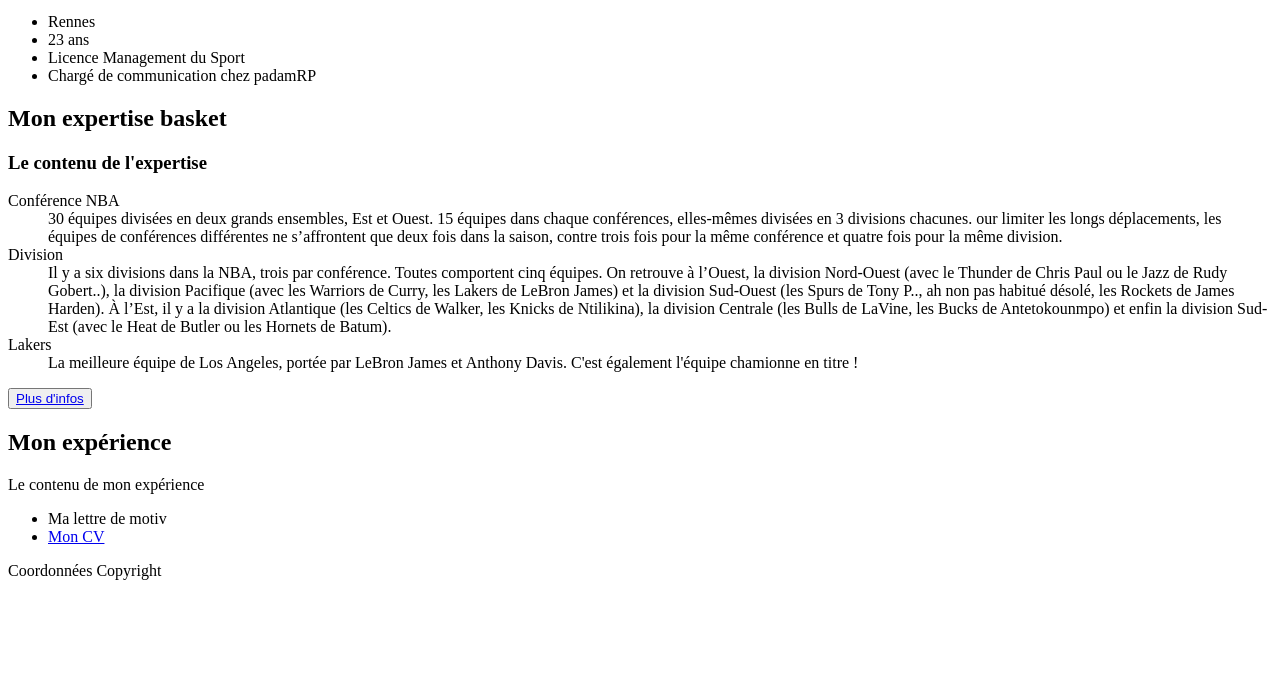
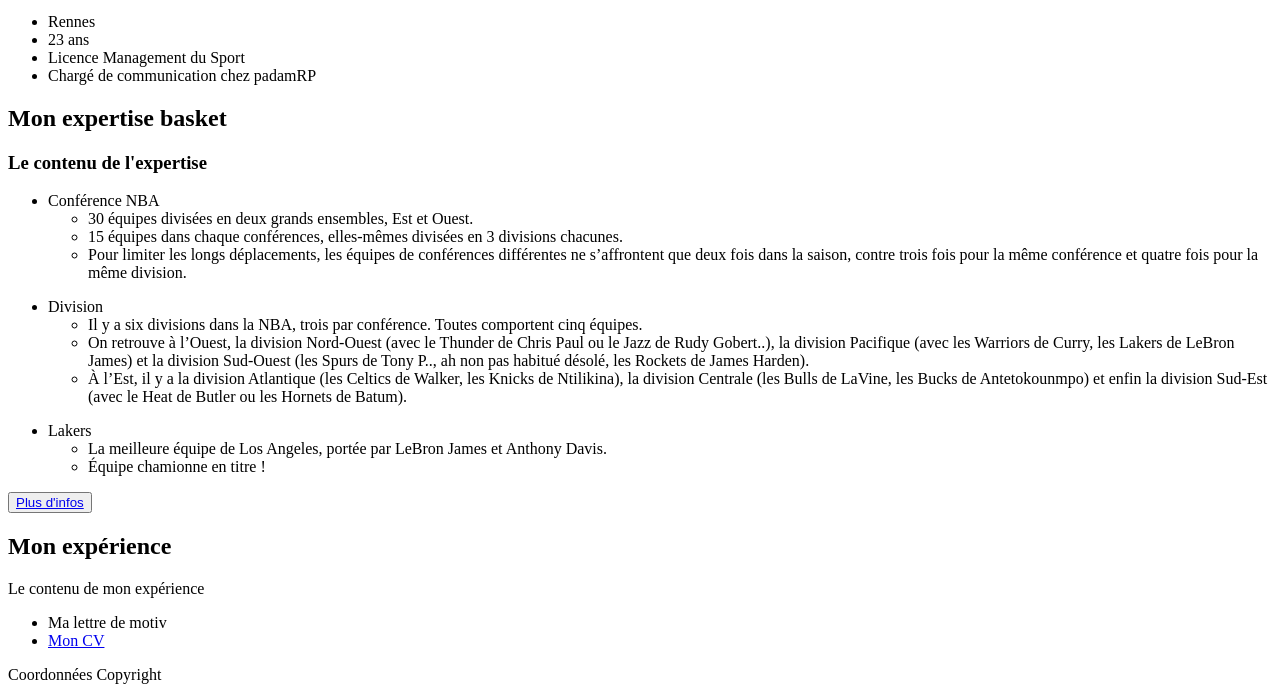
Before and after one commit to Quentin-Leray/mds-frontend-2020, a plain HTML site: page Index.html in a window 1280 px wide. Shown: the part 186-878 px from the top of the page. Before the commit the page ends 800 px from the top, so only its background shows below. Drawn offline with Linux system fonts and the light colour scheme.

Commit message:
Add files via upload

```diff
--- a/Index.html
+++ b/Index.html
@@ -23,12 +23,24 @@
 		<h2> Mon expertise basket</h2>
 		<h3>Le contenu de l'expertise</h3>
 		<dl>
-			<dt>Conférence NBA</dt>
-			<dd>30 équipes divisées en deux grands ensembles, Est et Ouest. 15 équipes dans chaque conférences, elles-mêmes divisées en 3 divisions chacunes. our limiter les longs déplacements, les équipes de conférences différentes ne s’affrontent que deux fois dans la saison, contre trois fois pour la même conférence et quatre fois pour la même division.</dd>
-			<dt>Division</dt>
-			<dd>Il y a six divisions dans la NBA, trois par conférence. Toutes comportent cinq équipes. On retrouve à l’Ouest, la division Nord-Ouest (avec le Thunder de Chris Paul ou le Jazz de Rudy Gobert..), la division Pacifique (avec les Warriors de Curry, les Lakers de LeBron James) et la division Sud-Ouest (les Spurs de Tony P.., ah non pas habitué désolé, les Rockets de James Harden). À l’Est, il y a la division Atlantique (les Celtics de Walker, les Knicks de Ntilikina), la division Centrale (les Bulls de LaVine, les Bucks de Antetokounmpo) et enfin la division Sud-Est (avec le Heat de Butler ou les Hornets de Batum).</dd>
-			<dt>Lakers</dt>
-			<dd>La meilleure équipe de Los Angeles, portée par LeBron James et Anthony Davis. C'est également l'équipe chamionne en titre !</dd>
+			<ul>
+				<li><dt>Conférence NBA</dt></li>
+				<ul><li>30 équipes divisées en deux grands ensembles, Est et Ouest.
+					<li>15 équipes dans chaque conférences, elles-mêmes divisées en 3 divisions chacunes.</li>
+					<li>Pour limiter les longs déplacements, les équipes de conférences différentes ne s’affrontent que deux fois dans la saison, contre trois fois pour la même conférence et quatre fois pour la même division.</li>
+				</ul>
+			</ul>
+			<ul>
+				<li><dt>Division</dt></li>
+				<ul><li>Il y a six divisions dans la NBA, trois par conférence. Toutes comportent cinq équipes.</li>
+				<li>On retrouve à l’Ouest, la division Nord-Ouest (avec le Thunder de Chris Paul ou le Jazz de Rudy Gobert..), la division Pacifique (avec les Warriors de Curry, les Lakers de LeBron James) et la division Sud-Ouest (les Spurs de Tony P.., ah non pas habitué désolé, les Rockets de James Harden).</li>
+				<li>À l’Est, il y a la division Atlantique (les Celtics de Walker, les Knicks de Ntilikina), la division Centrale (les Bulls de LaVine, les Bucks de Antetokounmpo) et enfin la division Sud-Est (avec le Heat de Butler ou les Hornets de Batum).</li></ul>
+			</ul>
+			<ul>
+				<li><dt>Lakers</dt></li>
+				<ul><li>La meilleure équipe de Los Angeles, portée par LeBron James et Anthony Davis.</li>
+				<li>Équipe chamionne en titre !</li></ul>
+			</ul>
 		</dl>
 		<button><a href="https://trashtalk.co/">Plus d'infos</a></button>
 	</section>
```
